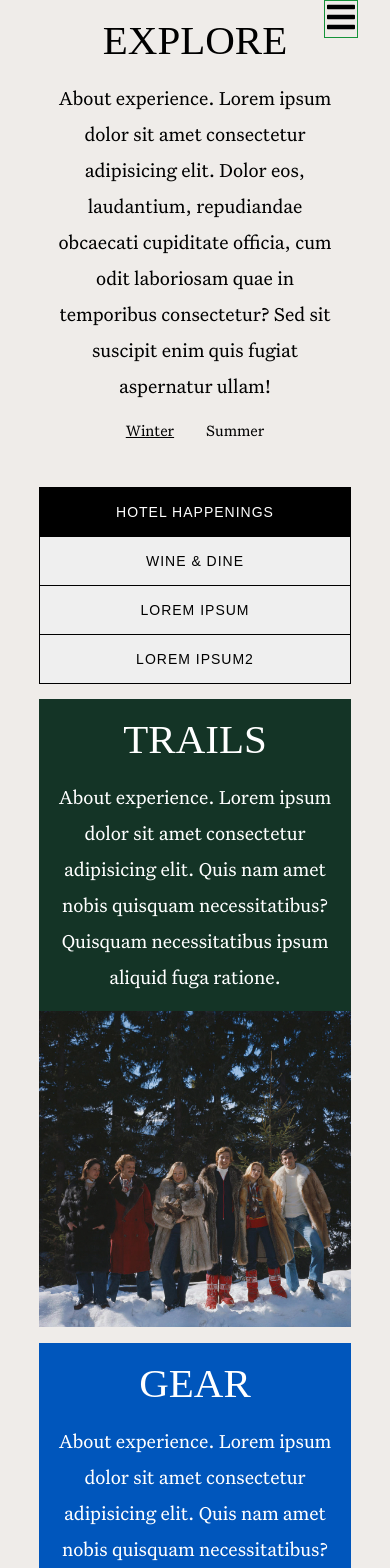
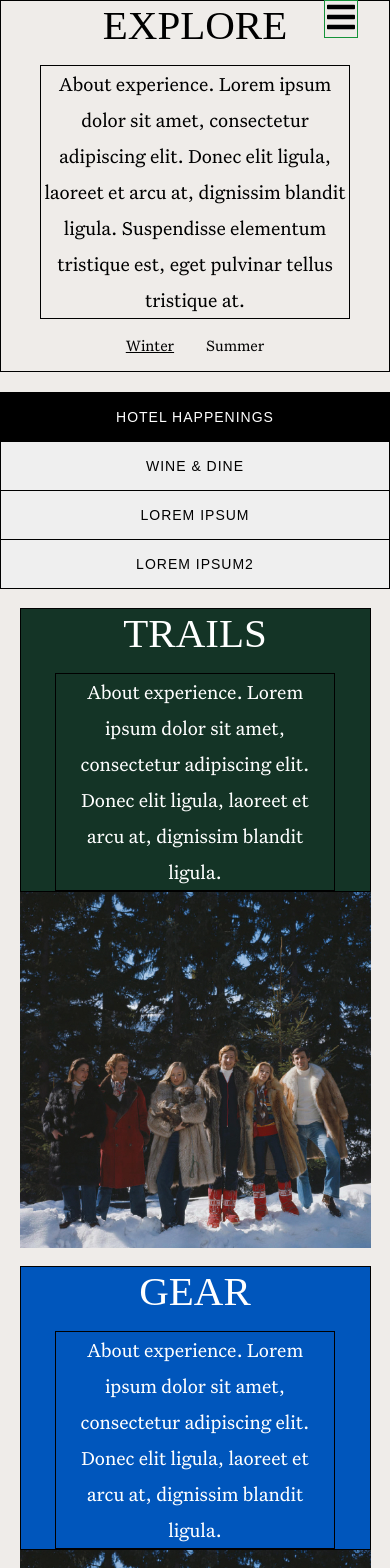
Before and after one commit to nathaliejanep/ShedHOTEL, a React (Create React App) app: page /activities in a window 390 px wide. Shown: the top 1568 px of the page. Built offline with nearby package versions, Linux system fonts and the light colour scheme.

Commit message:
Moved reused styling to global layout, and trying to make it responsive

```diff
--- a/public/api/activities.json
+++ b/public/api/activities.json
@@ -2,27 +2,27 @@
   "winterActivities": [
     {
       "title": "Trails",
-      "text": "About experience. Lorem ipsum dolor sit amet consectetur adipisicing elit. Quis nam amet nobis quisquam necessitatibus? Quisquam necessitatibus ipsum aliquid fuga ratione.",
+      "text": "About experience. Lorem ipsum dolor sit amet, consectetur adipiscing elit. Donec elit ligula, laoreet et arcu at, dignissim blandit ligula.",
       "imgUrl": "../images/activity.jpg"
     },
     {
       "title": "Gear",
-      "text": "About experience. Lorem ipsum dolor sit amet consectetur adipisicing elit. Quis nam amet nobis quisquam necessitatibus? Quisquam necessitatibus ipsum aliquid fuga ratione.",
+      "text": "About experience. Lorem ipsum dolor sit amet, consectetur adipiscing elit. Donec elit ligula, laoreet et arcu at, dignissim blandit ligula.",
       "imgUrl": "../images/activity.jpg"
     },
     {
       "title": "Heliski",
-      "text": "About experience. Lorem ipsum dolor sit amet consectetur adipisicing elit. Quis nam amet nobis quisquam necessitatibus? Quisquam necessitatibus ipsum aliquid fuga ratione.",
+      "text": "About experience. Lorem ipsum dolor sit amet, consectetur adipiscing elit. Donec elit ligula, laoreet et arcu at, dignissim blandit ligula.",
       "imgUrl": "../images/activity.jpg"
     },
     {
       "title": "Caffè Goomah",
-      "text": "About experience. Lorem ipsum dolor sit amet consectetur adipisicing elit. Quis nam amet nobis quisquam necessitatibus? Quisquam necessitatibus ipsum aliquid fuga ratione.",
+      "text": "About experience. Lorem ipsum dolor sit amet, consectetur adipiscing elit. Donec elit ligula, laoreet et arcu at, dignissim blandit ligula.",
       "imgUrl": "../images/activity.jpg"
     },
     {
       "title": "Shed. Burgers",
-      "text": "About experience. Lorem ipsum dolor sit amet consectetur adipisicing elit. Quis nam amet nobis quisquam necessitatibus? Quisquam necessitatibus ipsum aliquid fuga ratione.",
+      "text": "About experience. Lorem ipsum dolor sit amet, consectetur adipiscing elit. Donec elit ligula, laoreet et arcu at, dignissim blandit ligula.",
       "imgUrl": "../images/activity.jpg"
     }
   ],
--- a/src/components/ActivityComponent/ActivityComponent.jsx
+++ b/src/components/ActivityComponent/ActivityComponent.jsx
@@ -26,21 +26,19 @@ const ActivityComponent = ({ tab }) => {
   }, []);
 
   return (
-    <>
+    <div className="activity-component">
       <>
         {tab === 'Hotel Happenings' ? (
           <>
             {winter ? (
               <>
                 {data?.winterActivities?.map((activity, i) => (
-                  <section key={i} className="activities_card">
-                    <div
-                      className={`activities_card-text winter ${activity.title}`}
-                    >
+                  <section key={i} className="card">
+                    <div className={`card__text winter ${activity.title}`}>
                       <h2>{activity.title}</h2>
                       <p>{activity.text}</p>
                     </div>
-                    <div className="activities_card-image">
+                    <div className="card__image">
                       <img src={activity.imgUrl} alt={activity.title} />
                     </div>
                   </section>
@@ -49,14 +47,12 @@ const ActivityComponent = ({ tab }) => {
             ) : (
               <>
                 {data?.summerActivities?.map((activity, i) => (
-                  <section key={i} className="activities_card">
-                    <div
-                      className={`activities_card-text summer ${activity.title}`}
-                    >
+                  <section key={i} className="card">
+                    <div className={`card__text summer ${activity.title}`}>
                       <h2>{activity.title}</h2>
                       <p>{activity.text}</p>
                     </div>
-                    <div className="activities_card-image">
+                    <div className="card__image">
                       <img src={activity.imgUrl} alt={activity.title} />
                     </div>
                   </section>
@@ -69,12 +65,12 @@ const ActivityComponent = ({ tab }) => {
         {tab === 'Wine & Dine' ? (
           <>
             {data?.restaurants?.map((restaurant, i) => (
-              <section key={i} className="activities_card">
-                <div className={`activities_card-text ${restaurant.title}`}>
+              <section key={i} className="card">
+                <div className={`card__text ${restaurant.title}`}>
                   <h2>{restaurant.title}</h2>
                   <p>{restaurant.text}</p>
                 </div>
-                <div className="activities_card-image">
+                <div className="card__image">
                   <img src={restaurant.imgUrl} alt={restaurant.title} />
                 </div>
               </section>
@@ -85,12 +81,12 @@ const ActivityComponent = ({ tab }) => {
         {tab === 'Lorem Ipsum' ? (
           <>
             {data?.restaurants?.map((restaurant, i) => (
-              <section key={i} className="activities_card">
-                <div className={`activities_card-text ${restaurant.title}`}>
+              <section key={i} className="card">
+                <div className={`card__text ${restaurant.title}`}>
                   <h2>{restaurant.title}</h2>
                   <p>{restaurant.text}</p>
                 </div>
-                <div className="activities_card-image">
+                <div className="card__image">
                   <img src={restaurant.imgUrl} alt={restaurant.title} />
                 </div>
               </section>
@@ -98,7 +94,7 @@ const ActivityComponent = ({ tab }) => {
           </>
         ) : null}
       </>
-    </>
+    </div>
   );
 };
 
--- a/src/components/ActivityComponent/ActivityComponent.scss
+++ b/src/components/ActivityComponent/ActivityComponent.scss
@@ -1,33 +1,18 @@
 @import '../../sassStyles/_mixins';
 
+.activity-component {
+}
 .activities {
-  &_card {
-    display: flex;
-    flex-wrap: wrap;
-    padding-bottom: 5%;
+  margin: 0 10%;
 
+  .card {
     &:nth-child(2n) {
       flex-direction: row-reverse;
     }
 
-    &-text,
-    &-image {
-      flex: 1 0 calc(25% - 10px);
+    padding-bottom: 5%;
 
-      &:after {
-        content: '';
-        display: block;
-        // padding-bottom: 100%;
-      }
-    }
-
-    &-text {
-      display: flex;
-      flex-direction: column;
-      align-items: center;
-      justify-content: center;
-      padding: 10%;
-
+    &__text {
       &.Caffè {
         background-color: $signalRed;
       }
@@ -68,44 +53,17 @@
         }
       }
     }
-
-    &-image {
-      img {
-        display: block;
-        width: 100%;
-        height: 100%;
-      }
-    }
-  }
-}
-
-@include media(tablet, phone) {
-  .activities {
-    &_card {
-      padding-bottom: 5%;
-      &-text,
-      &-image {
-        flex: 1 0 100%;
-      }
-
-      &-text {
-        padding: 5%;
-      }
-
-      &-image {
-        width: 100%;
-        height: 100%;
-      }
-    }
   }
 }
 
 @include tablet {
-  .activities_card {
-    &-text,
-    &-image {
-      height: 450px;
-      width: 450px;
-    }
+  .activities {
+    margin: 0;
   }
 }
+
+@include phone {
+  .activities {
+    margin: 0 5%;
+  }
+}
--- a/src/pages/Activities/Activities.jsx
+++ b/src/pages/Activities/Activities.jsx
@@ -14,13 +14,13 @@ const Activities = () => {
   // console.log(active);
   return (
     <div className="container">
-      <section className="container_section">
+      <section className="container__section">
         <h1>Explore</h1>
         <p>
-          About experience. Lorem ipsum dolor sit amet consectetur adipisicing
-          elit. Dolor eos, laudantium, repudiandae obcaecati cupiditate officia,
-          cum odit laboriosam quae in temporibus consectetur? Sed sit suscipit
-          enim quis fugiat aspernatur ullam!
+          About experience. Lorem ipsum dolor sit amet, consectetur adipiscing
+          elit. Donec elit ligula, laoreet et arcu at, dignissim blandit ligula.
+          Suspendisse elementum tristique est, eget pulvinar tellus tristique
+          at.
         </p>
         <SeasonPicker />
       </section>
--- a/src/pages/Activities/Activities.scss
+++ b/src/pages/Activities/Activities.scss
@@ -1,17 +1,4 @@
 @import '../../sassStyles/_mixins';
-
-.container {
-  // 8 column grid
-  display: flex;
-  flex-direction: column;
-  align-content: center;
-  justify-content: center;
-  margin: 0 10%;
-  box-sizing: border-box;
-
-  &_section {
-    padding: 5% 15%;
-  }
 
 //   &_card {
 //     display: flex;
@@ -56,21 +43,6 @@
 // }
 // @include tablet {
 // }
-}
-
-@include tablet {
-  .container {
-    margin: 0 5%;
-    &_section {
-      padding: 0;
-    }
-  }
-}
-@include phone {
-  .container {
-    &_section {
-      padding: 5% 5%;
-    }
 
 //     &_card {
 //       flex-direction: column;
@@ -92,5 +64,3 @@
 //           //   height: 100%;
 //         }
 //       }
-  }
-}
--- a/src/pages/Gallery/Gallery.jsx
+++ b/src/pages/Gallery/Gallery.jsx
@@ -6,7 +6,7 @@ const Gallery = () => {
 
   return (
     <div className="container">
-      <section className="container_section">
+      <section className="container__section">
         <h1>Gallery</h1>
         <p>
           About gallery. Lorem ipsum dolor sit, amet consectetur adipisicing
--- a/src/sassStyles/layouts/_page-layout.scss
+++ b/src/sassStyles/layouts/_page-layout.scss
@@ -1,10 +1,127 @@
-.content-wrapper {
+@import '../_mixins.scss';
+
+/*
+     * ===================================================================================================
+     *                                       TEXT SECTION
+     * ===================================================================================================
+*/
+
+.container {
+  display: flex;
+  flex-direction: column;
+  align-content: center;
+  justify-content: center;
+  // margin: 0 10%;
+  box-sizing: border-box;
+
   p {
     margin: 0 10%;
   }
-  section {
-    margin: 0 20%;
+
+  &__section {
+    padding: 5% 20%;
   }
-  .full-width {
+
+  img {
+    width: 100%;
   }
 }
+
+@include tablet {
+  .container {
+    // margin: 0 5%;
+
+    &__section {
+      padding: 0;
+    }
+  }
+}
+
+@include phone {
+  .container {
+    &__section {
+      border: 1px solid black;
+      padding: 0;
+
+      p {
+        border: 1px solid black;
+      }
+    }
+  }
+}
+
+/*
+     * ===================================================================================================
+     *                                       CARD - TWO COLUMN LAYOUT
+     * ===================================================================================================
+*/
+.card {
+  display: flex;
+  flex-wrap: wrap;
+  // padding-bottom: 5%;
+  &__text,
+  &__image {
+    flex: 1 0 calc(25% - 10px);
+
+    &:after {
+      content: '';
+      display: block;
+      // padding-bottom: 100%;
+    }
+  }
+
+  &__text {
+    display: flex;
+    flex-direction: column;
+    align-items: center;
+    justify-content: center;
+
+    p {
+      padding: 0 5%;
+    }
+  }
+
+  &__image {
+    img {
+      display: block;
+      width: 100%;
+      height: 100%;
+      object-fit: cover;
+      object-position: 50% 50%;
+    }
+  }
+}
+
+@include media(tablet, phone) {
+  .card {
+    // padding-bottom: 5%;
+
+    &__text,
+    &__image {
+      flex: 1 0 100%;
+    }
+
+    &__text {
+      border: 1px solid black;
+
+      p {
+        border: 1px solid black;
+      }
+    }
+
+    &__image {
+      width: 100%;
+      height: 100%;
+    }
+  }
+}
+
+@include tablet {
+  .card {
+    &__text,
+    &__image {
+      height: 450px;
+      width: 450px;
+    }
+  }
+}
```
Also changed, not shown: src/pages/Home/Home.jsx (+30 -21 lines), src/pages/Home/Home.scss (+10 -20 lines), src/assets/images/summer-hero.jpg (added), src/assets/images/winter-hero.jpg (renamed from src/assets/images/winter.jpg). Lines whose indentation alone changed are shown as unchanged.
